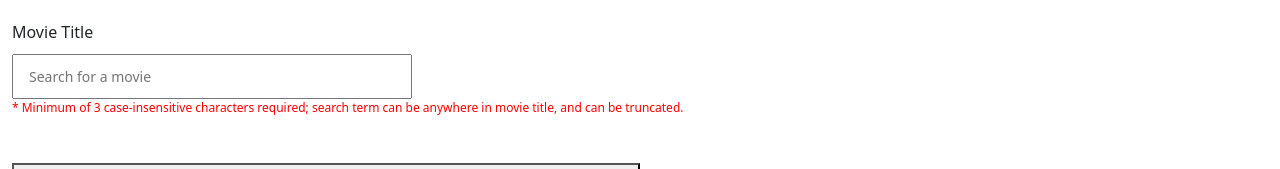
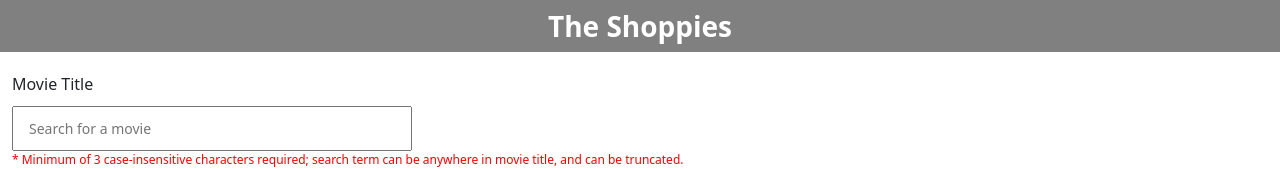
Before and after one commit to gistewart/movie-nominations, a React (Create React App) app: page / in a window 1280 px wide. Shown: the top 169 px of the page. Built offline with nearby package versions, Linux system fonts and the light colour scheme; no server answers.

Commit message:
adding Heading and Banner components

```diff
--- a/package.json
+++ b/package.json
@@ -12,6 +12,7 @@
     "firebase": "^8.4.3",
     "react": "^17.0.2",
     "react-dom": "^17.0.2",
+    "react-js-banner": "^0.6.0-beta3",
     "react-scripts": "4.0.3",
     "web-vitals": "^1.1.1"
   },
--- a/src/App.css
+++ b/src/App.css
@@ -6,6 +6,19 @@
 .main-container > .row {
   overflow-x: auto;
   flex-wrap: nowrap;
+}
+
+.banner {
+  margin-bottom: 5px;
+}
+
+.heading {
+  background-color: grey;
+  text-align: center;
+  color: white;
+  font-size: 28px;
+  font-weight: 800;
+  padding: 5px;
 }
 
 input {
--- a/src/App.js
+++ b/src/App.js
@@ -2,6 +2,8 @@ import React, { useState } from "react";
 import "bootstrap/dist/css/bootstrap.min.css";
 import "./App.css";
 import MovieInfo from "./components/MovieInfo";
+import BannerComponent from "./components/Banner";
+import Heading from "./components/Heading";
 import MovieCard from "./components/MovieCard";
 import API from "./utils/API";
 
@@ -60,6 +62,8 @@ const App = () => {
 
   return (
     <>
+      <BannerComponent favourites={favourites} />
+      <Heading />
       <div className="container-fluid main-container">
         <form autoComplete="off" onSubmit={search}>
           <label>Movie Title</label>
--- /dev/null
+++ b/src/components/Banner.js
@@ -0,0 +1,16 @@
+import React from "react";
+import Banner from "react-js-banner";
+
+export default function BannerComponent({ favourites }) {
+  return (
+    <div className="row">
+      {favourites.length === 5 ? (
+        <div>
+          <Banner title="You have nominated 5 movies" visibleTime={3000} />
+        </div>
+      ) : (
+        ""
+      )}
+    </div>
+  );
+}
--- /dev/null
+++ b/src/components/Heading.js
@@ -0,0 +1,5 @@
+import React from "react";
+
+export default function Heading() {
+  return <div className="heading">The Shoppies</div>;
+}
--- a/src/components/MovieCard.js
+++ b/src/components/MovieCard.js
@@ -15,7 +15,7 @@ export default function MovieCard({
       const match = favourites.some((el) => el.imdbID === movieInfo.imdbID);
       setIsNominated(match);
     }
-  }, [favourites]);
+  }, [favourites, movieInfo]);
 
   return (
     <>
```
Also changed, not shown: 1 other file (tests, documents, lock files or other folders).
